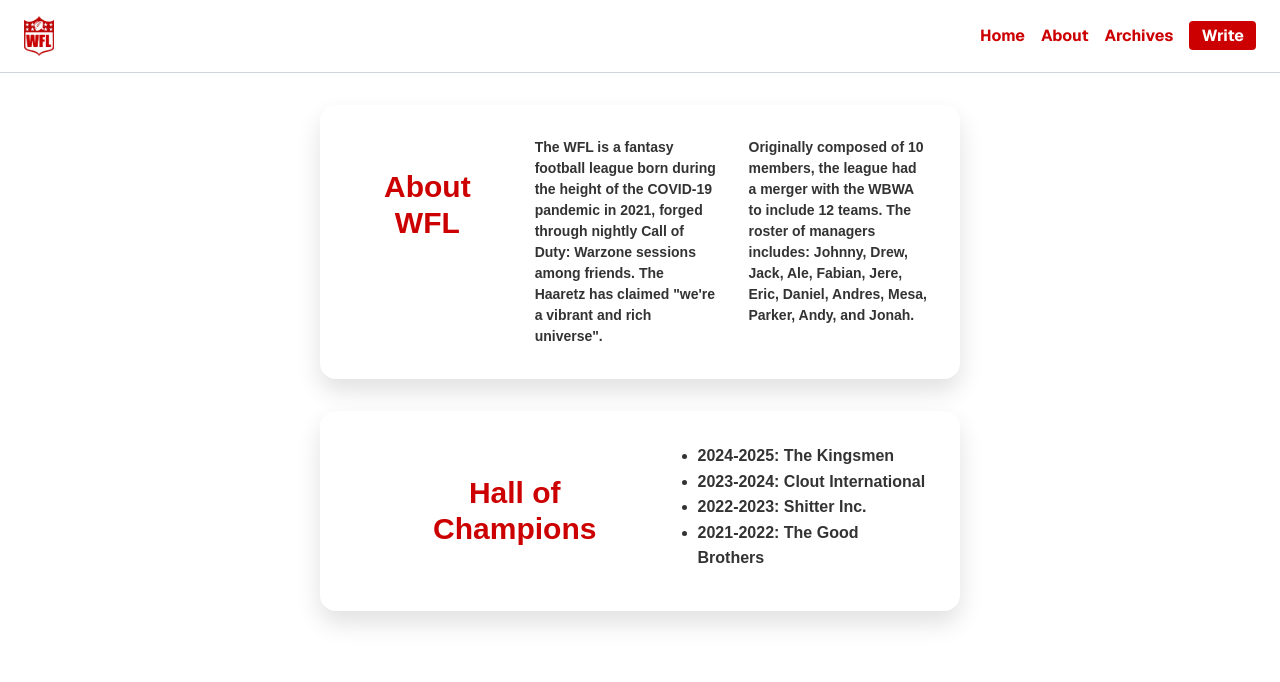
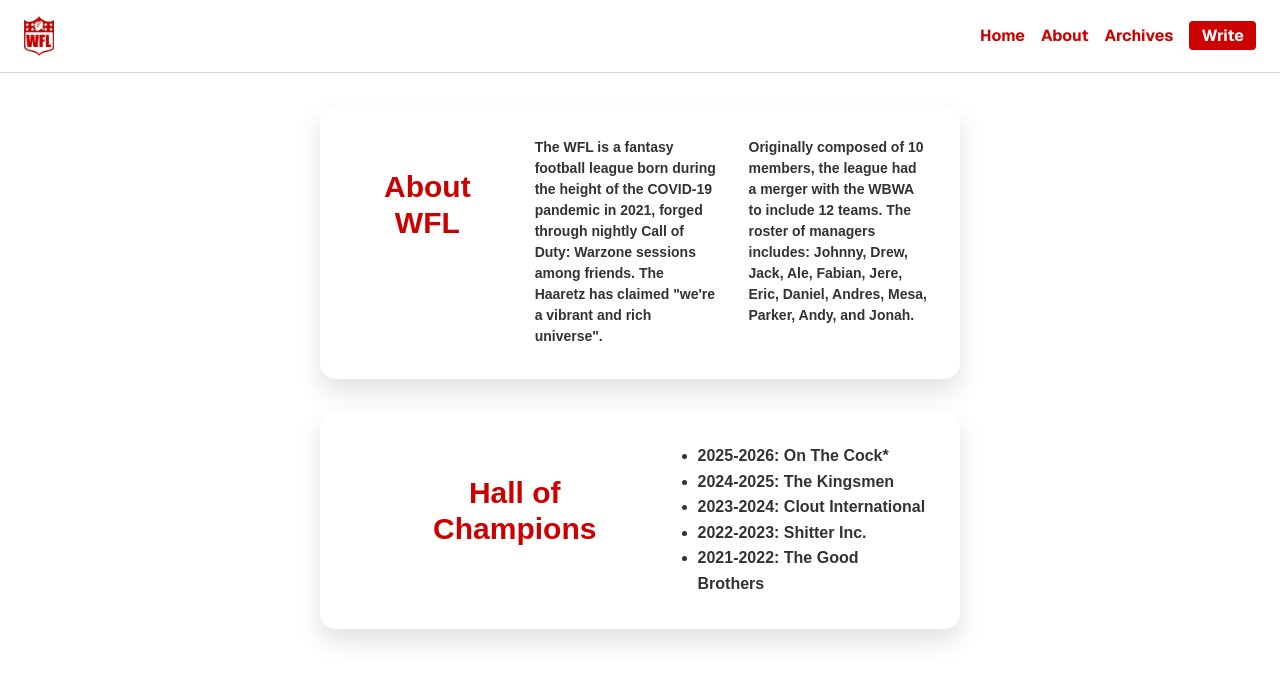
Before and after one commit to andyragu/wfl-website, a Next.js app: page /about in a window 1280 px wide. Shown: the top 682 px of the page. Built offline with nearby package versions, Linux system fonts and the light colour scheme.

Commit message:
Added parker...

```diff
--- a/src/app/about/page.tsx
+++ b/src/app/about/page.tsx
@@ -19,6 +19,9 @@ export default function About(){
           <h1 className="header-1">Hall of Champions</h1>
           <ul>
             <li>
+              2025-2026: On The Cock*
+            </li>
+            <li>
               2024-2025: The Kingsmen
             </li>
             <li>
```
